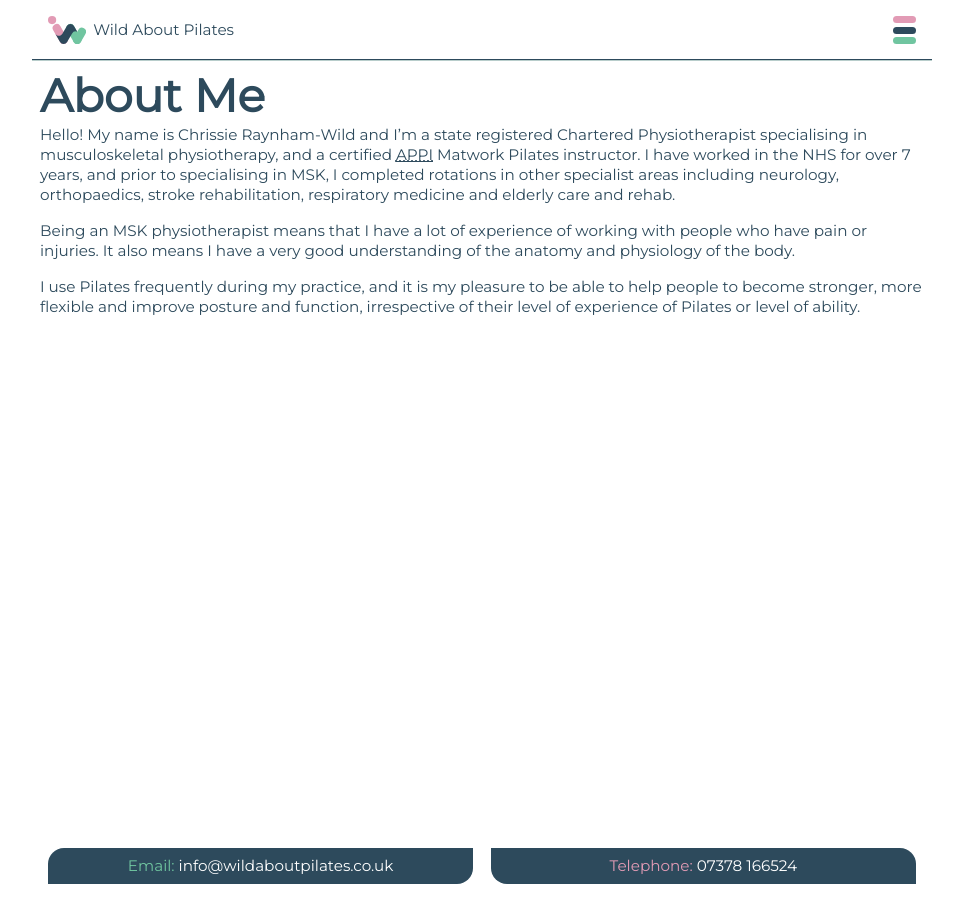
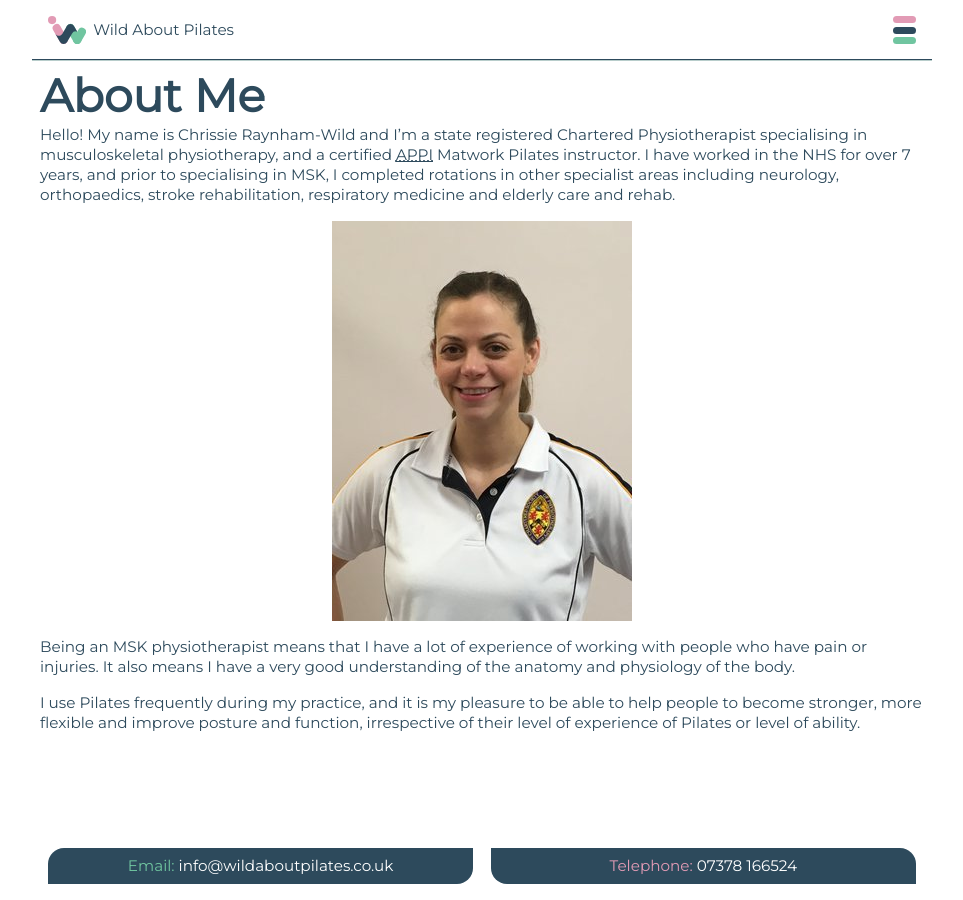
Before and after one commit to mikeraynham/wildaboutpilates, a Jekyll site: the page built from about.md, in a window 1280 px wide. Shown: the whole page, without its empty margins (158-1121 px from the left). Built offline with Jekyll 4.4.1, drawn with Linux system fonts in a browser that asks for light colours.

Commit message:
Add photo on about page

```diff
--- a/about.md
+++ b/about.md
@@ -7,6 +7,14 @@ layout: default
 
 Hello! My name is Chrissie Raynham-Wild and I'm a state registered Chartered Physiotherapist specialising in musculoskeletal physiotherapy, and a certified [<abbr title="The Australian Physiotherapy & Pilates Institute">APPI</abbr>][1] Matwork Pilates instructor. I have worked in the NHS for over 7 years, and prior to specialising in MSK, I completed rotations in other specialist areas including neurology, orthopaedics, stroke rehabilitation, respiratory medicine and elderly care and rehab.
 
+<img class="photo"
+     srcset="/images/wild-about-pilates-chrissie-wild-200w.jpg 200w,
+             /images/wild-about-pilates-chrissie-wild-300w.jpg 300w"
+     sizes="(max-width: 700px) 200px,
+            300px"
+     src="/images/wild-about-pilates-chrissie-wild-300w.jpg"
+     alt="Photo of Chrissie Wild">
+
 Being an MSK physiotherapist means that I have a lot of experience of working with people who have pain or injuries. It also means I have a very good understanding of the anatomy and physiology of the body.
 
 I use Pilates frequently during my practice, and it is my pleasure to be able to help people to become stronger, more flexible and improve posture and function, irrespective of their level of experience of Pilates or level of ability.
--- a/css/screen.scss
+++ b/css/screen.scss
@@ -24,3 +24,8 @@ main {
     flex: 1;
     margin: 0 0.5rem;
 }
+
+.photo {
+    display: block;
+    margin: 0 auto;
+}
```
Also changed, not shown: images/wild-about-pilates-chrissie-wild-200w.jpg (added), images/wild-about-pilates-chrissie-wild-300w.jpg (added), images/wild-about-pilates-chrissie-wild-clean.jpg (added), images/wild-about-pilates-chrissie-wild-original.jpg (added).
